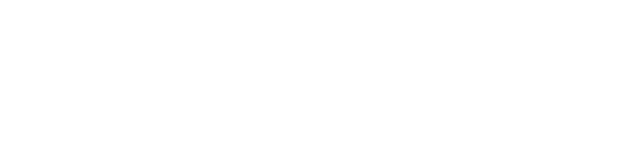
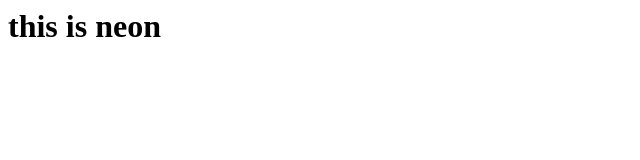
Before and after one commit to israelsuneel/secondGitTest, a plain HTML site: page index.html in a window 1280 px wide. Shown: the whole page, without its empty margins (0-640 px from the left). Drawn offline with Linux system fonts and the light colour scheme.

Commit message:
added  body and  the h1 tag with neons name

```diff
--- a/index.html
+++ b/index.html
@@ -1,2 +1,5 @@
 <html>
+<body>
+<h1>this is neon</h1>
+</body>
 </html>
```
